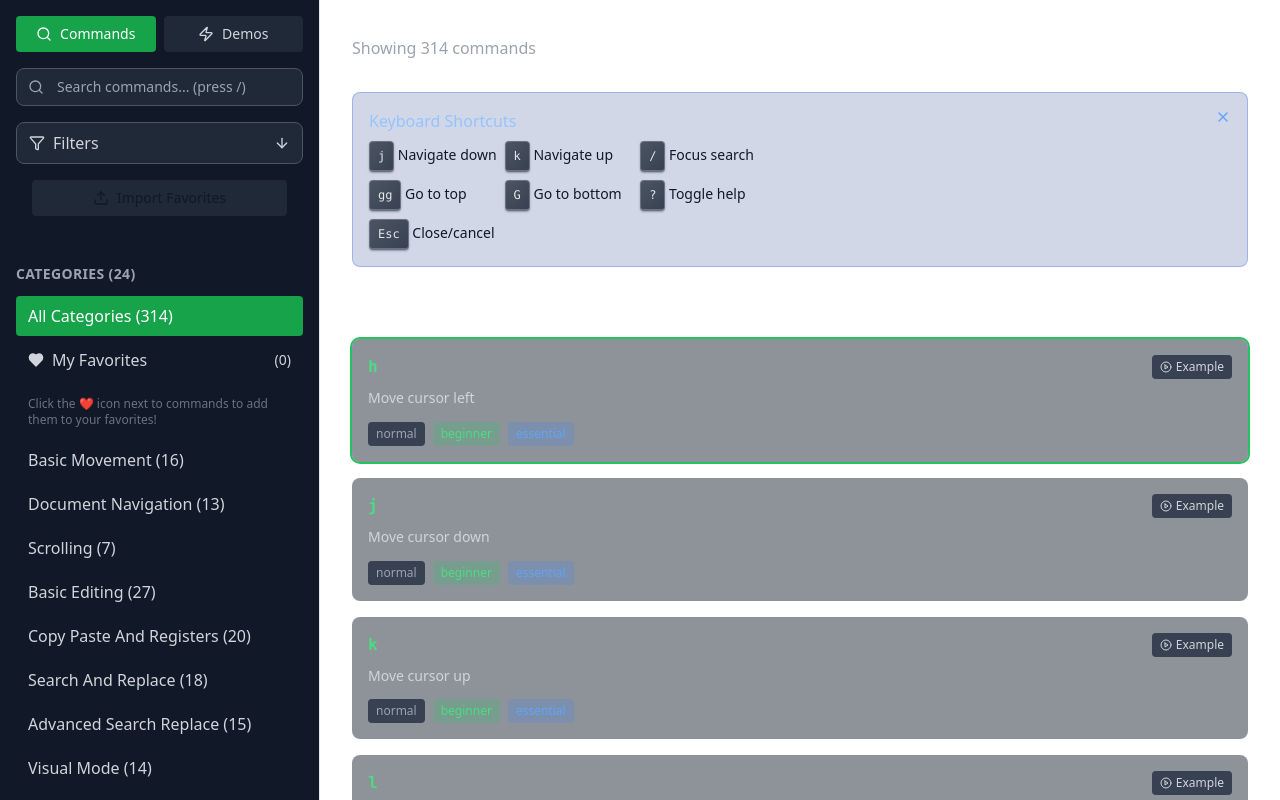
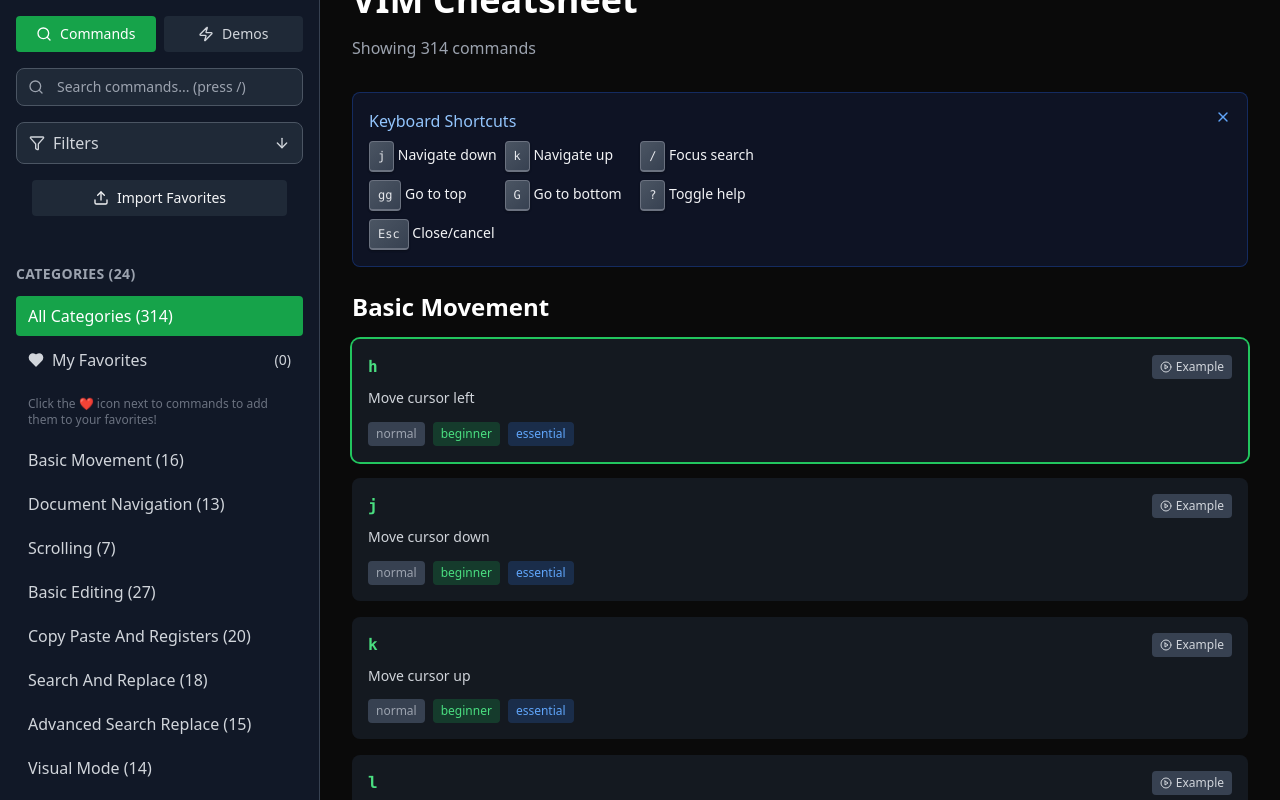
Before and after one commit to Real-Fruit-Snacks/VIM-Cheat-Sheet, a React (Vite) app: page / in a window 1280 px wide. Built offline with nearby package versions, Linux system fonts and the light colour scheme.

Commit message:
refactor: remove theme toggle functionality and simplify demo playback logic

```diff
--- a/src/components/VimCheatsheetEnhanced.tsx
+++ b/src/components/VimCheatsheetEnhanced.tsx
@@ -1,9 +1,8 @@
 import { useState, useEffect, useMemo, useRef, useCallback } from 'react'
-import { Search, Copy, Heart, Filter, ArrowUp, ArrowDown, PlayCircle, HelpCircle, Keyboard, X, Zap, Sun, Moon, Download, Upload } from 'lucide-react'
+import { Search, Copy, Heart, Filter, ArrowUp, ArrowDown, PlayCircle, HelpCircle, Keyboard, X, Zap, Download, Upload } from 'lucide-react'
 import { useDebounce } from '../hooks/useDebounce'
 import { useKeyboardNavigation } from '../hooks/useKeyboardNavigation'
 import { useSwipeGesture } from '../hooks/useSwipeGesture'
-import { useTheme } from '../hooks/useTheme'
 import MobileSidebar from './MobileSidebar'
 import VirtualCommandList from './VirtualCommandList'
 import SearchSuggestions from './SearchSuggestions'
@@ -52,9 +51,6 @@
 
   // Initialize enhanced search
   const enhancedSearch = useMemo(() => new EnhancedSearch(vimCommands), [])
-
-  // Theme management
-  const { theme, toggleTheme } = useTheme()
 
   // Load favorites and search history from localStorage with fallback
   useEffect(() => {
@@ -793,24 +789,10 @@
         <div className="border-t border-gray-700 p-4">
           <button
             onClick={toggleKeyboardHelp}
-            className="w-full flex items-center justify-center space-x-2 px-3 py-2 bg-gray-800 hover:bg-gray-700 rounded transition-colors mb-2"
+            className="w-full flex items-center justify-center space-x-2 px-3 py-2 bg-gray-800 hover:bg-gray-700 rounded transition-colors"
           >
             <Keyboard className="h-4 w-4" />
             <span className="text-sm">Keyboard Shortcuts</span>
-          </button>
-
-          <button
-            onClick={toggleTheme}
-            className="w-full flex items-center justify-center space-x-2 px-3 py-2 bg-gray-800 hover:bg-gray-700 rounded transition-colors"
-          >
-            {theme === 'dark' ? (
-              <Sun className="h-4 w-4" />
-            ) : (
-              <Moon className="h-4 w-4" />
-            )}
-            <span className="text-sm">
-              {theme === 'dark' ? 'Light Mode' : 'Dark Mode'}
-            </span>
           </button>
         </div>
       </MobileSidebar>
--- a/src/components/VimDemo.tsx
+++ b/src/components/VimDemo.tsx
@@ -50,10 +50,23 @@
 
       // Continue from current step with new speed
       const advanceToNextStep = () => {
-        if (currentStep < demo.steps.length - 1) {
-          setCurrentStep(prev => prev + 1)
-          intervalRef.current = setTimeout(advanceToNextStep, 3000 / playbackSpeed)
+        const nextStepIndex = currentStep + 1
+        if (nextStepIndex < demo.steps.length) {
+          // Move to next step
+          setCurrentStep(nextStepIndex)
+
+          // Check if this is the last step
+          if (nextStepIndex === demo.steps.length - 1) {
+            // This is the last step - schedule demo stop after full duration
+            intervalRef.current = setTimeout(() => {
+              setIsPlaying(false)
+            }, 3000 / playbackSpeed)
+          } else {
+            // Not the last step - schedule another advance
+            intervalRef.current = setTimeout(advanceToNextStep, 3000 / playbackSpeed)
+          }
         } else {
+          // Already on last step - just wait for it to finish
           intervalRef.current = setTimeout(() => {
             setIsPlaying(false)
           }, 3000 / playbackSpeed)
@@ -103,14 +116,22 @@
     const advanceToNextStep = () => {
       currentStepIndex++
       if (currentStepIndex < totalSteps) {
-        // Show the next step and schedule another advance
+        // Show the next step
         setCurrentStep(currentStepIndex)
-        intervalRef.current = setTimeout(advanceToNextStep, 3000 / playbackSpeed)
+
+        // Check if this is the last step
+        if (currentStepIndex === totalSteps - 1) {
+          // This is the last step - schedule demo stop after full duration
+          intervalRef.current = setTimeout(() => {
+            setIsPlaying(false)
+          }, 3000 / playbackSpeed)
+        } else {
+          // Not the last step - schedule another advance
+          intervalRef.current = setTimeout(advanceToNextStep, 3000 / playbackSpeed)
+        }
       } else {
-        // All steps have been shown, stop the demo after last step gets full time
-        intervalRef.current = setTimeout(() => {
-          setIsPlaying(false)
-        }, 3000 / playbackSpeed)
+        // Shouldn't reach here with the new logic, but safety fallback
+        setIsPlaying(false)
       }
     }
 
--- a/src/hooks/useTheme.ts
+++ /dev/null
@@ -1,92 +0,0 @@
-import { useState, useEffect } from 'react'
-import { safeGetItem, safeSetItem } from '../utils/safeStorage'
-
-type Theme = 'light' | 'dark'
-
-export function useTheme() {
-  // Helper function to safely check system theme preference
-  const getSystemTheme = (): Theme => {
-    try {
-      if (window.matchMedia && window.matchMedia('(prefers-color-scheme: light)').matches) {
-        return 'light'
-      }
-    } catch (error) {
-      console.warn('matchMedia blocked, defaulting to dark theme:', error)
-    }
-    return 'dark' // Default to dark theme if matchMedia is blocked
-  }
-
-  // Initialize theme from storage or system preference
-  const [theme, setTheme] = useState<Theme>(() => {
-    // Check localStorage first
-    const savedTheme = safeGetItem('vim-cheatsheet-theme')
-    if (savedTheme === 'light' || savedTheme === 'dark') {
-      return savedTheme
-    }
-
-    // Check system preference with fallback
-    return getSystemTheme()
-  })
-
-  // Apply theme to document root
-  useEffect(() => {
-    document.documentElement.setAttribute('data-theme', theme)
-    safeSetItem('vim-cheatsheet-theme', theme)
-  }, [theme])
-
-  // Listen for system theme changes
-  useEffect(() => {
-    try {
-      // Only set up listener if matchMedia is available
-      if (!window.matchMedia) {
-        return // No cleanup needed
-      }
-
-      const mediaQuery = window.matchMedia('(prefers-color-scheme: light)')
-
-      const handleChange = (e: MediaQueryListEvent) => {
-        try {
-          // Only update if user hasn't explicitly set a theme
-          const savedTheme = safeGetItem('vim-cheatsheet-theme')
-          if (!savedTheme) {
-            setTheme(e.matches ? 'light' : 'dark')
-          }
-        } catch (error) {
-          console.warn('Error handling theme change:', error)
-        }
-      }
-
-      // Modern browsers
-      if (mediaQuery.addEventListener) {
-        mediaQuery.addEventListener('change', handleChange)
-        return () => {
-          try {
-            mediaQuery.removeEventListener('change', handleChange)
-          } catch (error) {
-            console.warn('Error removing theme listener:', error)
-          }
-        }
-      }
-      // Fallback for older browsers
-      else if (mediaQuery.addListener) {
-        mediaQuery.addListener(handleChange)
-        return () => {
-          try {
-            mediaQuery.removeListener(handleChange)
-          } catch (error) {
-            console.warn('Error removing theme listener:', error)
-          }
-        }
-      }
-    } catch (error) {
-      console.warn('matchMedia blocked, theme auto-switching disabled:', error)
-      // No cleanup needed if setup failed
-    }
-  }, [])
-
-  const toggleTheme = () => {
-    setTheme(prev => prev === 'light' ? 'dark' : 'light')
-  }
-
-  return { theme, toggleTheme }
-}
--- a/src/index.css
+++ b/src/index.css
@@ -22,27 +22,6 @@
   --link-hover: #93bbfc;
   --error-color: #ef4444;
   --warning-color: #f59e0b;
-}
-
-[data-theme="light"] {
-  /* Light theme */
-  --bg-primary: #ffffff;
-  --bg-secondary: #f9fafb;
-  --bg-tertiary: #f3f4f6;
-  --bg-hover: #e5e7eb;
-  --border-primary: #e5e7eb;
-  --border-secondary: #d1d5db;
-  --text-primary: #111827;
-  --text-secondary: #374151;
-  --text-tertiary: #6b7280;
-  --text-muted: #9ca3af;
-  --accent-primary: #059669;
-  --accent-secondary: #047857;
-  --accent-hover: #065f46;
-  --link-color: #2563eb;
-  --link-hover: #1d4ed8;
-  --error-color: #dc2626;
-  --warning-color: #d97706;
 }
 
 /* Apply theme colors to base elements */
```
